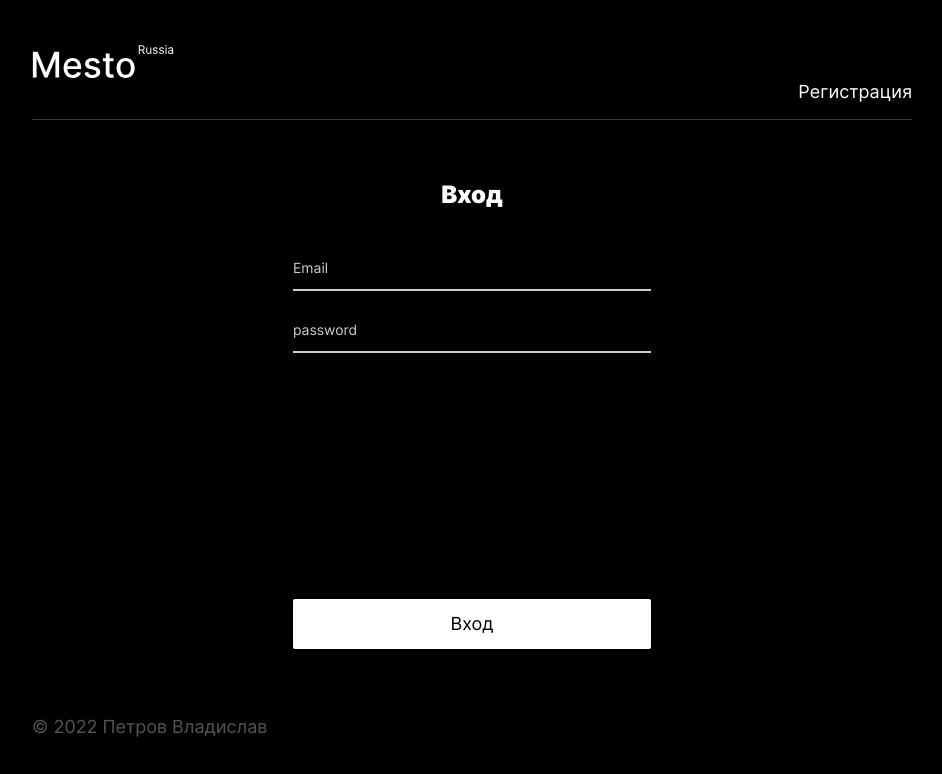
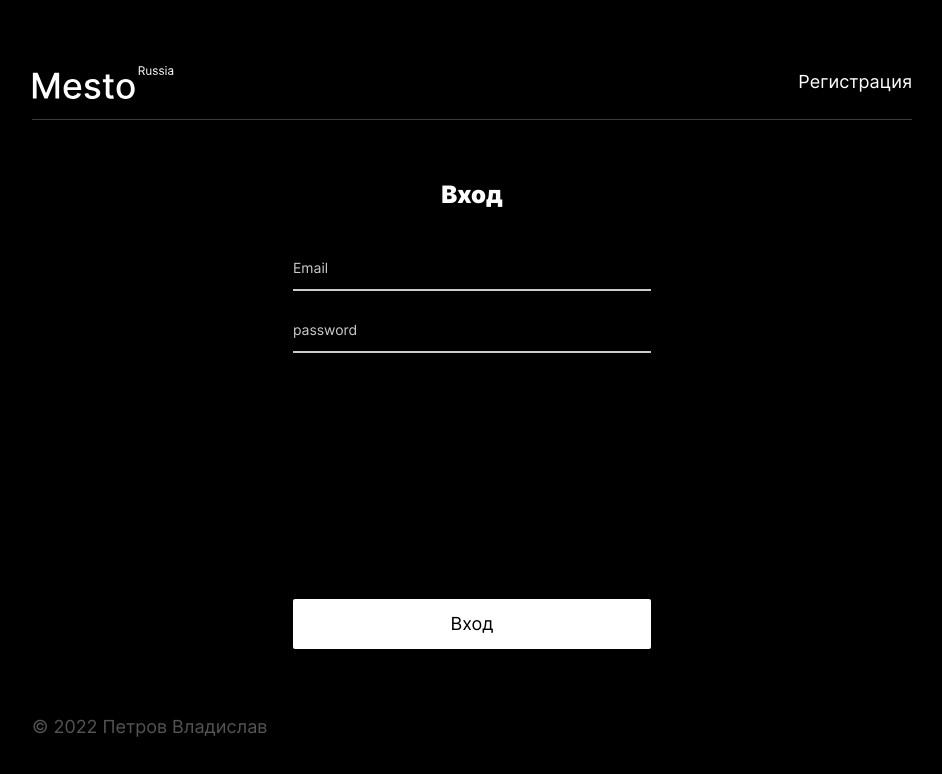
Before and after one commit to DonVladon96/React-mesto-auth, a React app: page /sign-in in a window 1280 px wide. Shown: the whole page, without its empty margins (168-1110 px from the left). Built offline with nearby package versions, Linux system fonts and the light colour scheme; a web font is replaced by a local one.

Commit message:
refactoring...

```diff
--- a/src/blocks/header/header.css
+++ b/src/blocks/header/header.css
@@ -7,6 +7,9 @@
     margin-right: auto;
     margin-bottom: 0;
     padding: 0;
+    display: flex;
+    justify-content: space-between;
+    align-items: center;
 }
 
 @media screen and (max-width: 980px) {
--- a/src/components/Login.js
+++ b/src/components/Login.js
@@ -2,8 +2,6 @@ import React, { useState } from 'react';
 import { Link, useNavigate } from 'react-router-dom';
 import Header from './Header';
 import auth from '../utils/auth';
-
-//сюда импортировать auth.js
 
 function Login({ handleShowInfoMessage, onLogin }) {
 	const startValues = {
```
Lines whose indentation alone changed are shown as unchanged.
